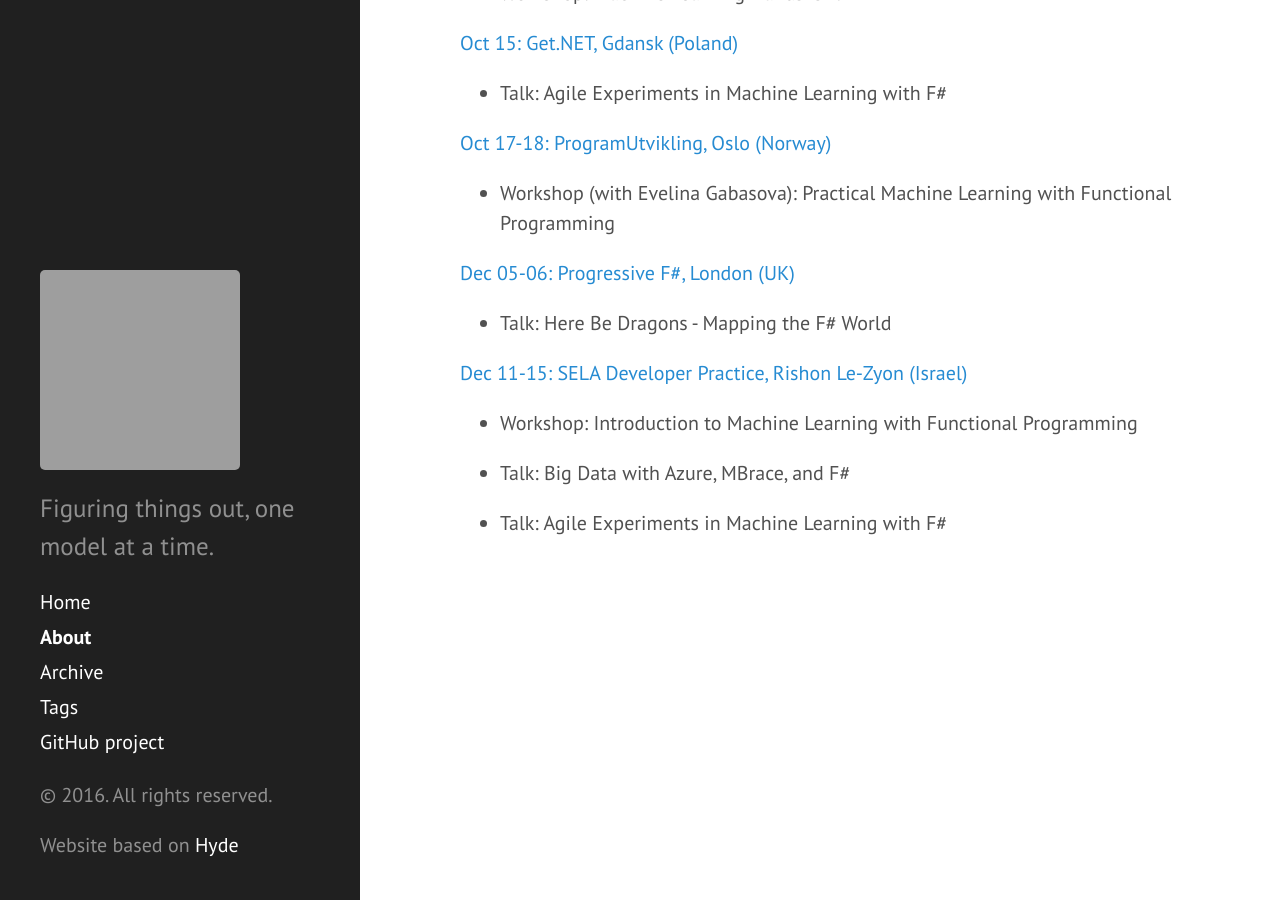
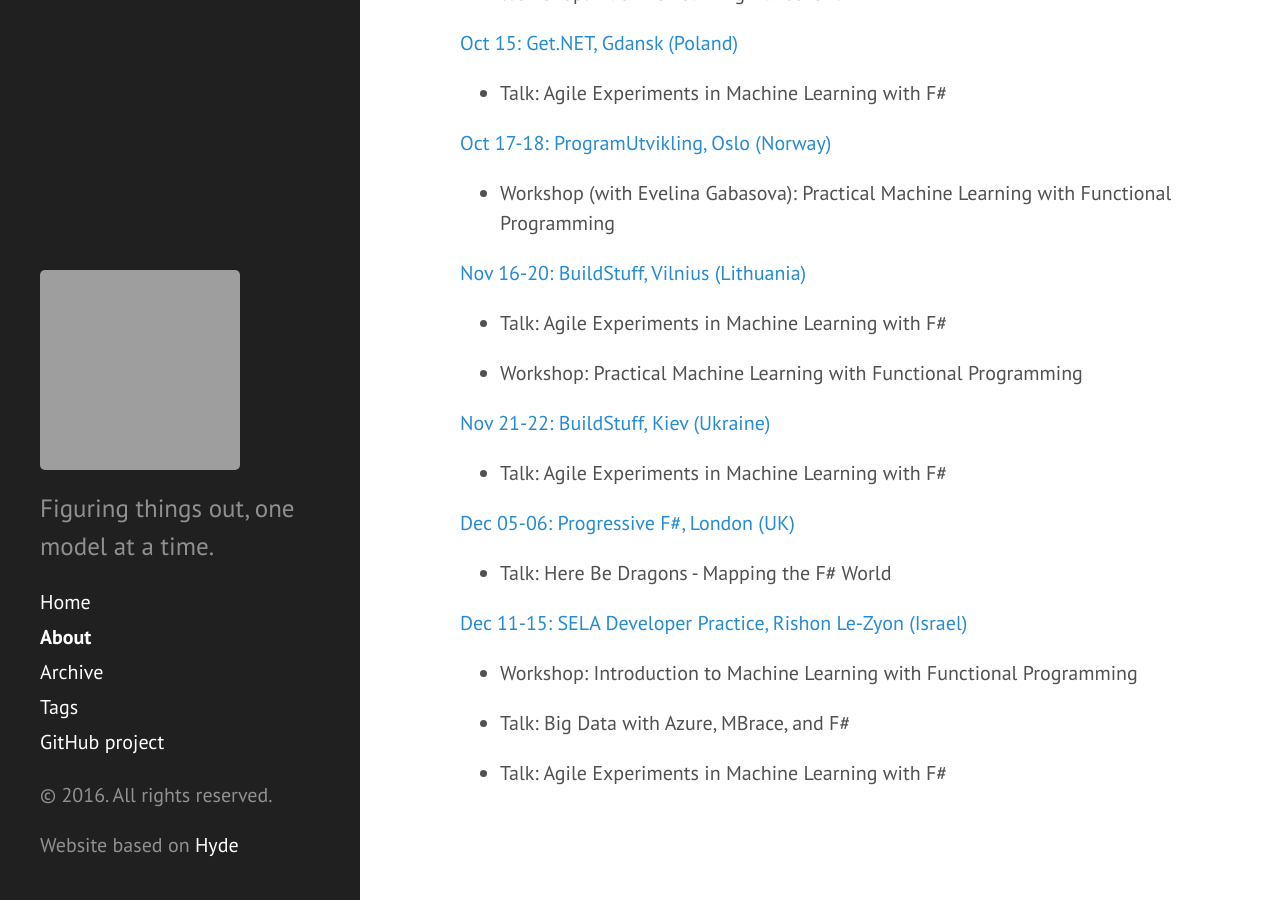
Before and after one commit to mathias-brandewinder/mathias-brandewinder.github.io, a Jekyll site: the page built from about.md, in a window 1280 px wide and 900 px high, scrolled down 1283 px. Built offline with Jekyll 4.4.1, drawn with Linux system fonts in a browser that asks for light colours; comment, search, counter and statistics services are not loaded; grey boxes are pictures that could not be loaded.

Commit message:
Added BuildStuff 2016

```diff
--- a/_data/events.json
+++ b/_data/events.json
@@ -32,6 +32,37 @@
             [
                 {
                     "description":"Talk: Here Be Dragons - Mapping the F# World"
+                }
+            ]
+        },
+        {
+            "host":"BuildStuff",
+            "date":"2016-11-21",
+            "until":"2016-11-22",
+            "city":"Kiev",
+            "country":"Ukraine",
+            "url":"http://www.buildstuff.com.ua/kiev/",
+            "activities":
+            [
+                {
+                    "description":"Talk: Agile Experiments in Machine Learning with F#"
+                }
+            ]
+        },
+        {
+            "host":"BuildStuff",
+            "date":"2016-11-16",
+            "until":"2016-11-20",
+            "city":"Vilnius",
+            "country":"Lithuania",
+            "url":"http://www.buildstuff.lt/",
+            "activities":
+            [
+                {
+                    "description":"Talk: Agile Experiments in Machine Learning with F#"
+                },
+                {
+                    "description":"Workshop: Practical Machine Learning with Functional Programming"
                 }
             ]
         },
```
